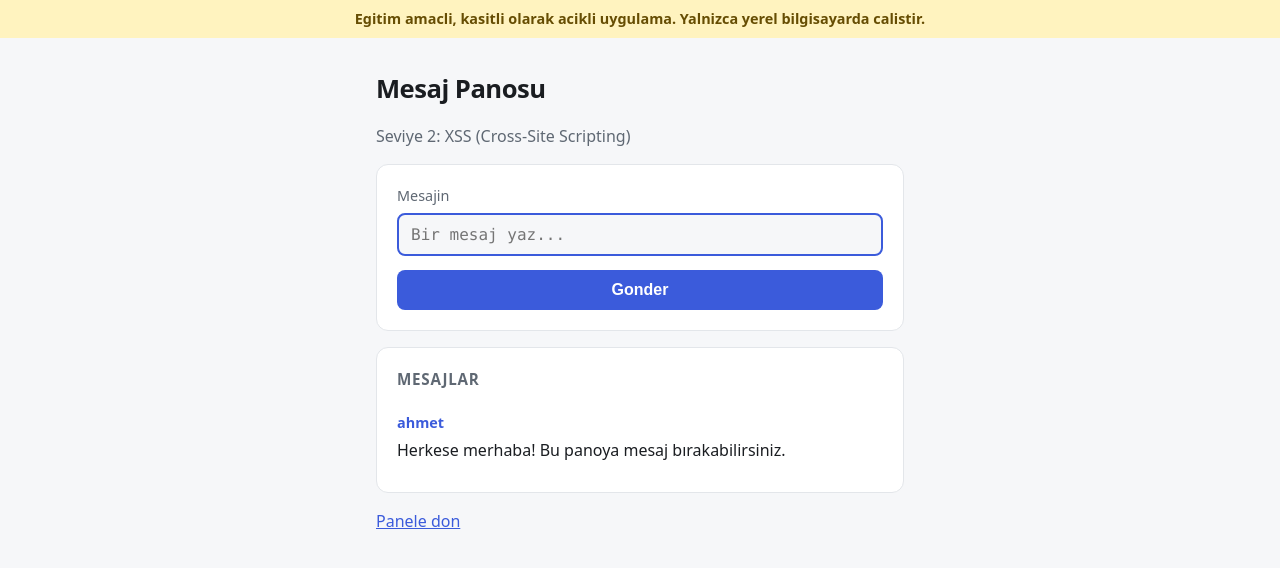
After one commit to ceylintacr/vulnlab-simulator, a Flask app: page /mesajlar in a window 1280 px wide. The commit adds this page. Shown: the top 568 px of the page. Run offline with Flask 3, Linux system fonts and the light colour scheme; the visitor is signed in with stand-in values (Sample User, id 1); data comes from the database, SQL or seed files in the repository.

Commit message:
Seviye 2: Stored XSS laboratuvari
Mesaj panosu eklendi: '| safe' ile olusan Stored XSS acigi, istismari
(<script>, <img onerror>) ve otomatik HTML kacisi ile guvenli surumu.
README'ye XSS bolumu ve once/sonra karsilastirmasi eklendi.

```diff
--- a/app.py
+++ b/app.py
@@ -39,6 +39,18 @@ def init_db():
                 ("ceylin", "kedi2024", "kullanıcı"),
                 ("ahmet", "ahmet123", "kullanıcı"),
             ],
+        )
+        # Seviye 2 (XSS): Kullanıcıların birbirine mesaj bıraktığı pano
+        conn.execute("""
+            CREATE TABLE mesajlar (
+                id INTEGER PRIMARY KEY,
+                yazar TEXT NOT NULL,
+                icerik TEXT NOT NULL
+            )
+        """)
+        conn.execute(
+            "INSERT INTO mesajlar (yazar, icerik) VALUES (?, ?)",
+            ("ahmet", "Herkese merhaba! Bu panoya mesaj bırakabilirsiniz."),
         )
 
 
@@ -84,6 +96,26 @@ def panel():
     return render_template("panel.html", kullanici_adi=session["kullanici_adi"], rol=session["rol"])
 
 
+@app.route("/mesajlar", methods=["GET", "POST"])
+def mesajlar():
+    if "kullanici_adi" not in session:
+        return redirect(url_for("login"))
+
+    if request.method == "POST":
+        icerik = request.form.get("icerik", "").strip()
+        if icerik:
+            with get_db() as conn:
+                conn.execute(
+                    "INSERT INTO mesajlar (yazar, icerik) VALUES (?, ?)",
+                    (session["kullanici_adi"], icerik),
+                )
+        return redirect(url_for("mesajlar"))
+
+    with get_db() as conn:
+        kayitlar = conn.execute("SELECT yazar, icerik FROM mesajlar ORDER BY id").fetchall()
+    return render_template("mesajlar.html", kayitlar=kayitlar)
+
+
 @app.route("/cikis")
 def cikis():
     session.clear()
--- a/static/style.css
+++ b/static/style.css
@@ -108,3 +108,11 @@ pre {
 }
 
 a { color: var(--accent); }
+
+.mesaj {
+  border-top: 1px solid var(--border);
+  padding: 10px 0;
+}
+.mesaj:first-of-type { border-top: 0; }
+.mesaj strong { color: var(--accent); font-size: 0.9rem; }
+.mesaj p { margin: 4px 0 0; }
--- /dev/null
+++ b/templates/mesajlar.html
@@ -0,0 +1,27 @@
+{% extends "base.html" %}
+{% block content %}
+<h1>Mesaj Panosu</h1>
+<p class="muted">Seviye 2: XSS (Cross-Site Scripting)</p>
+
+<form method="post" class="card" autocomplete="off">
+  <label>Mesajin
+    <input name="icerik" spellcheck="false" autofocus placeholder="Bir mesaj yaz...">
+  </label>
+  <button type="submit">Gonder</button>
+</form>
+
+<section class="card">
+  <h2>Mesajlar</h2>
+  {% for kayit in kayitlar %}
+    <div class="mesaj">
+      <strong>{{ kayit.yazar }}</strong>
+      {# ESKI (ACIK):   <p>{{ kayit.icerik | safe }}</p>  -> '| safe' otomatik kacisi kapatir, XSS'e yol acar #}
+      {# YENI (GUVENLI): '| safe' kaldirildi. Flask artik <, >, " gibi karakterleri otomatik kacirir; #}
+      {#                 kullanici girdisi KOD olarak degil, duz METIN olarak gosterilir. #}
+      <p>{{ kayit.icerik }}</p>
+    </div>
+  {% endfor %}
+</section>
+
+<p><a href="{{ url_for('panel') }}">Panele don</a></p>
+{% endblock %}
--- a/templates/panel.html
+++ b/templates/panel.html
@@ -6,6 +6,7 @@
   {% if rol == "yönetici" %}
   <p class="success">Tebrikler! Yonetici paneline eristin.</p>
   {% endif %}
+  <p><a href="{{ url_for('mesajlar') }}">Mesaj panosuna git</a></p>
   <a href="{{ url_for('cikis') }}">Cikis yap</a>
 </section>
 {% endblock %}
```
Also changed, not shown: README.md.
